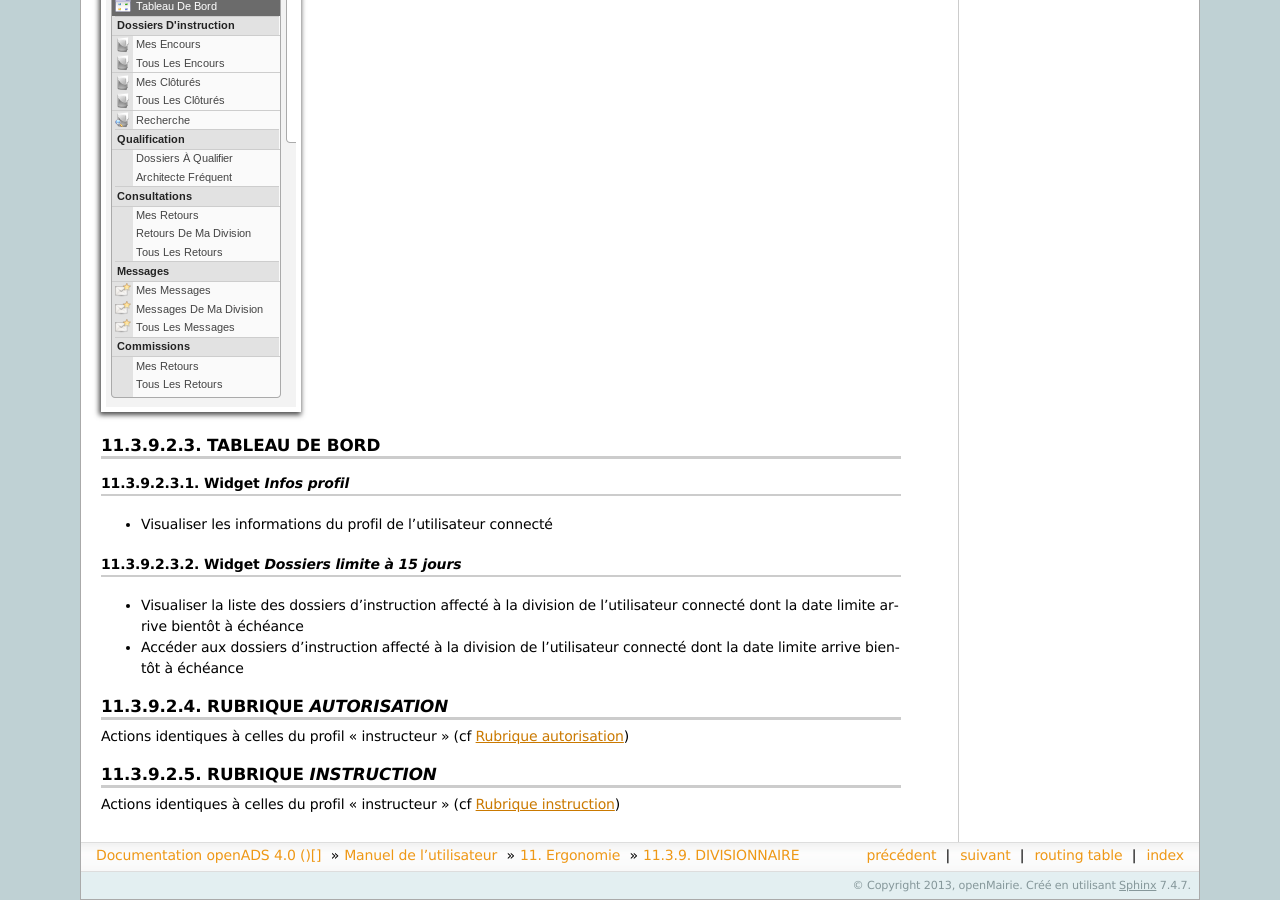
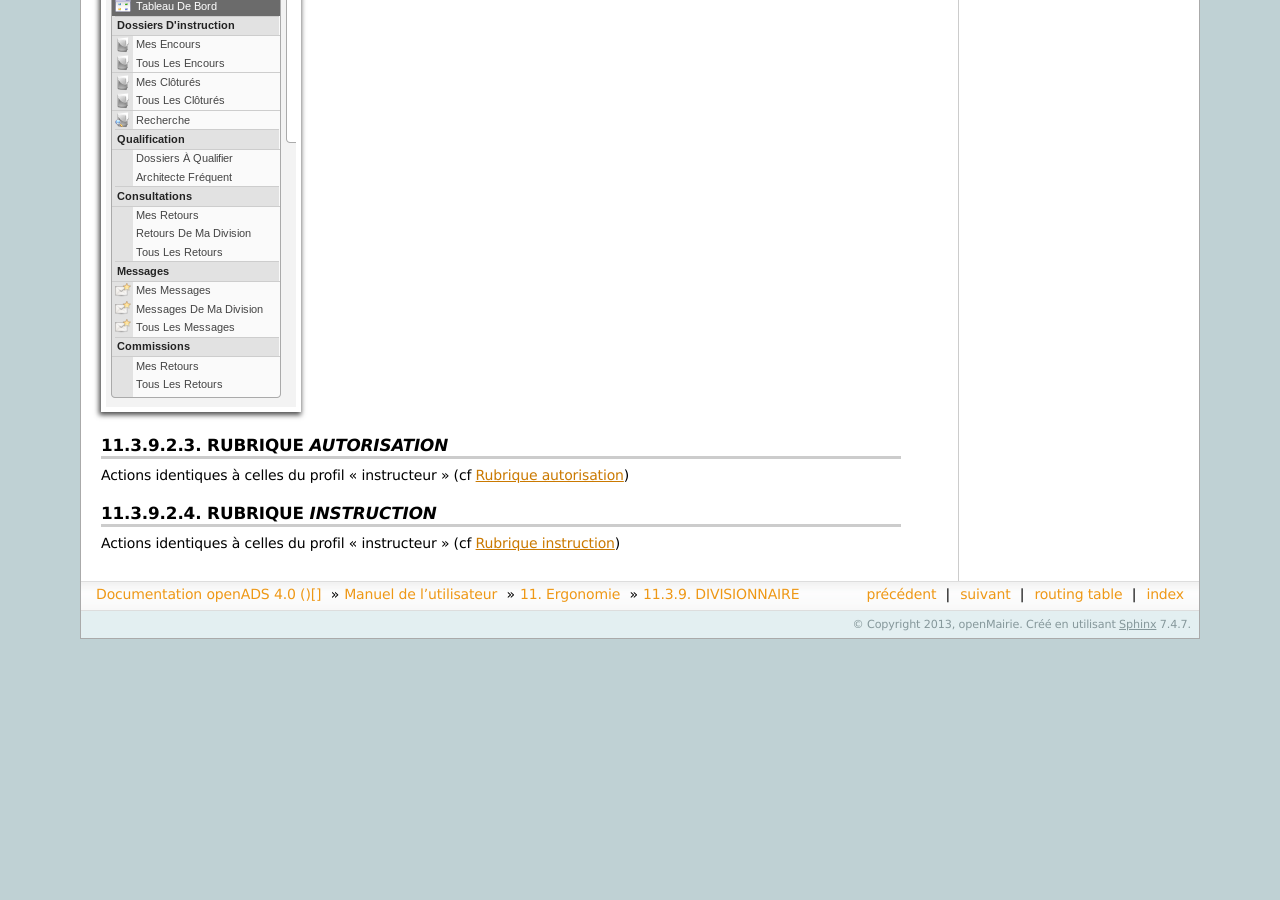
Before and after one commit to mpavaux/openads-documentation, a Sphinx documentation site: the page built from source/manuel_utilisateur/ergonomie/profils/divisionnaire.rst, in a window 1280 px wide and 900 px high, scrolled down 854 px. Built offline with Sphinx 7.4.7, drawn with Linux system fonts in a browser that asks for light colours; after the commit the page ends 1493 px from its top, so only the background shows below that; some of the changed text lies outside the part shown.

Commit message:
* Suppression d'un doublon

```diff
--- a/source/manuel_utilisateur/ergonomie/profils/divisionnaire.rst
+++ b/source/manuel_utilisateur/ergonomie/profils/divisionnaire.rst
@@ -40,19 +40,6 @@
 
 .. image:: menu_divi.png
 
-Tableau de bord
----------------
-
-Widget *Infos profil*
-#####################
-
-- Visualiser les informations du profil de l'utilisateur connecté
-
-Widget *Dossiers limite à 15 jours*
-###################################
-
-- Visualiser la liste des dossiers d'instruction affecté à la division de l'utilisateur connecté dont la date limite arrive bientôt à échéance
-- Accéder aux dossiers d'instruction affecté à la division de l'utilisateur connecté dont la date limite arrive bientôt à échéance
 
 Rubrique *Autorisation*
 -----------------------
```
